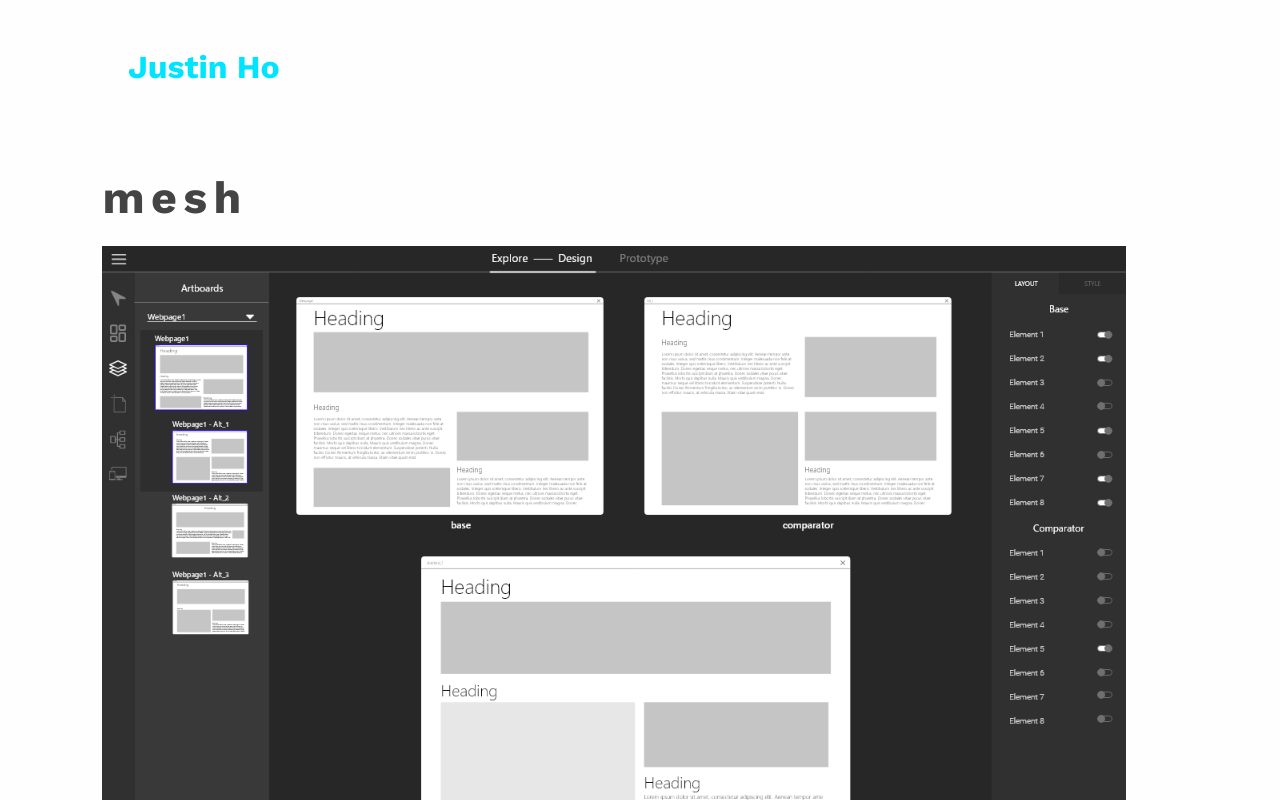
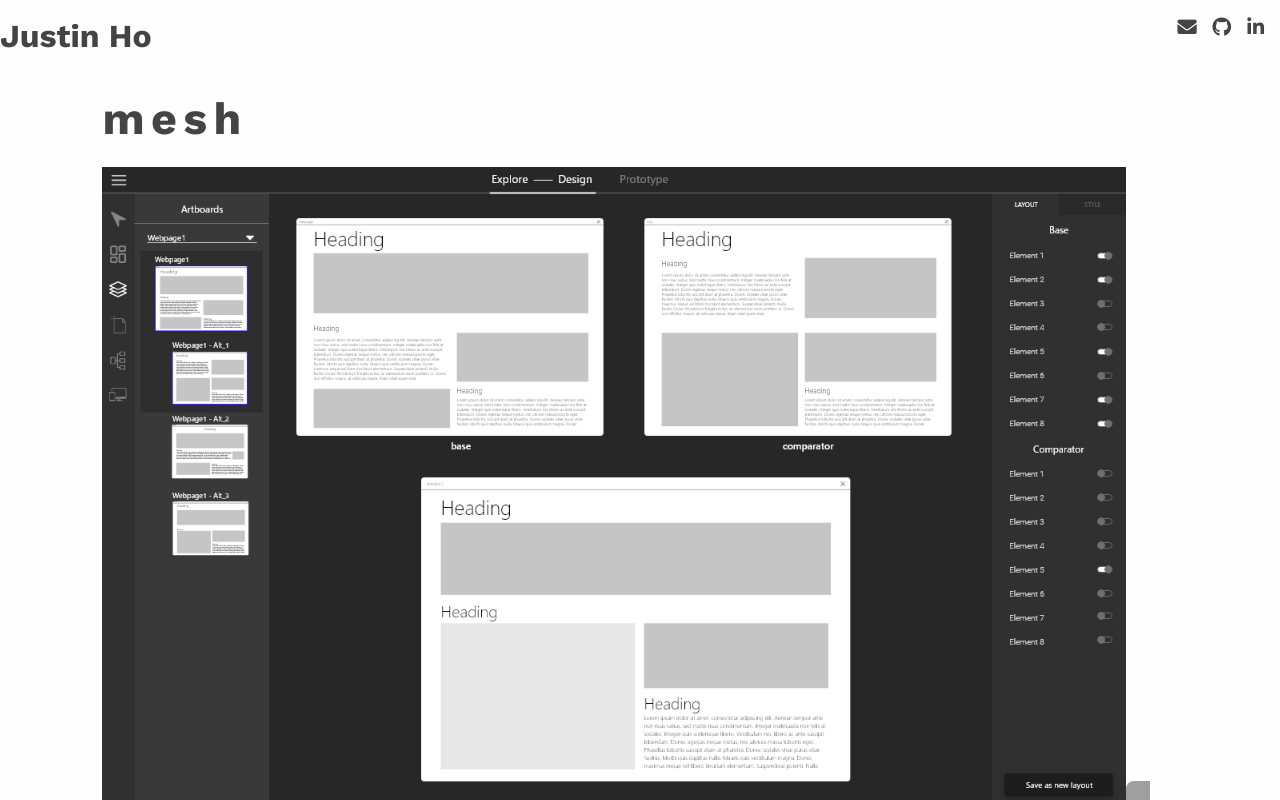
Before and after one commit to jcsho/portfolio-2019, a Vue app: page /projects/mesh in a window 1280 px wide. Shown: the top 800 px of the page. Built offline with nearby package versions, Linux system fonts and the light colour scheme.

Commit message:
Change Props to Objects
Refactor component props to custom interfaces for stricter type checking  and simplify passing data around

```diff
--- a/src/components/Button.vue
+++ b/src/components/Button.vue
@@ -1,18 +1,23 @@
 <template>
-    <a class="btn" :href="link">
-        {{ text }}
-        <i class="btn__icon" :class="icon"></i>
+    <a class="btn" :href="prop.link">
+        {{ prop.text }}
+        <i class="btn__icon" :class="prop.icon"></i>
     </a>
 </template>
 
 <script lang="ts">
 import { Component, Prop, Vue } from 'vue-property-decorator';
 
+export interface ButtonProp {
+    icon: string;
+    link: string;
+    text: string;
+};
+
 @Component
-export default class Button extends Vue{
-    @Prop() link?: string;
-    @Prop() icon?: string;
-    @Prop() text?: string;
+export default class Button extends Vue {
+    @Prop({ type: Object as () => ButtonProp })
+    public prop!: ButtonProp;
 }
 </script>
 
--- a/src/components/NavBar.vue
+++ b/src/components/NavBar.vue
@@ -5,33 +5,16 @@
     </router-link>
 
     <ul class="nav__list">
-            <li
-                v-for="link in links"
-                :key="link.id"
-                class="nav__list-item">
-                <NavLink
-                    :link="link.url"
-                    :icon="link.icon"
-                    :target="link.target"
-                />
+      <li v-for="link in $data._links" :key="link.id" class="nav__list-item">
+        <NavLink :prop="link"/>
       </li>
     </ul>
   </nav>
 </template>
 
 <script lang="ts">
-import NavLink from '@/components/NavLink.vue';
-import { Component, Vue} from 'vue-property-decorator';
-
-/** Link to external domains */
-type ExternalLink = {
-    /** URI to redirect to */
-    url: string,
-    /** Font awesome icon to use */
-    icon: string,
-    /** Target to open, _blank or preventing redirect, etc */
-    target: string
-};
+import NavLink, { NavLinkProp } from "@/components/NavLink.vue";
+import { Component, Vue } from "vue-property-decorator";
 
 @Component({
   components: {
@@ -40,22 +23,19 @@ type ExternalLink = {
 })
 export default class NavBar extends Vue {
   /** List of relevant links for personal work / social media */
-    public _links: ExternalLink[] = [
+  public _links: NavLinkProp[] = [
     {
-            icon: 'fas fa-envelope',
-            target: '',
-            url: 'mailto:justinhodev@gmail.com',
+      icon: "fas fa-envelope",
+      link: "mailto:justinhodev@gmail.com"
     },
     {
-            icon: 'fab fa-github',
-            target: '_blank',
-            url: 'https://github.com/justinhodev',
+      icon: "fab fa-github",
+      link: "https://github.com/justinhodev"
     },
     {
-            icon: 'fab fa-linkedin-in',
-            target: '_blank',
-            url: 'https://linkedin.com/in/justin-ho-dev',
-        },
+      icon: "fab fa-linkedin-in",
+      link: "https://linkedin.com/in/justin-ho-dev"
+    }
   ];
 }
 </script>
@@ -65,13 +45,17 @@ export default class NavBar extends Vue {
   display: flex;
   flex-direction: row;
   justify-content: space-between;
-    align-items: center;
-    padding: 3rem 8rem;
+  align-items: flex-end;
 
   &__logo {
     margin: 0;
     font-size: 2rem;
-        color: var(--primary-color);
+    color: var(--dark-mode-text);
+    transition: color 0.1s ease-in;
+
+    &:hover {
+      color: var(--teal-color);
+    }
   }
 
   &__list {
@@ -81,14 +65,17 @@ export default class NavBar extends Vue {
   }
 
   &__list-item {
-        padding-right: 2rem;
+    padding-right: 1rem;
+  }
 }
 
-    &__link {
-        font-size: 1.2rem;
+@media only screen and (min-width: 1300px) {
+  .nav {
+    height: 18vh;
+    padding: 0 20rem;
 
-        &:hover {
-            color: var(--primary-color);
+    &__list-item {
+      padding-right: 2rem;
     }
   }
 }
--- a/src/components/NavLink.vue
+++ b/src/components/NavLink.vue
@@ -1,32 +1,35 @@
 <template>
-    <a :href="link" :target="target" class="nav-link">
-        <i :class="icon"></i>
+    <a :href="prop.link" target="_blank" class="nav-link">
+        <i :class="prop.icon"></i>
     </a>
 </template>
 
 <script lang="ts">
 import { Component, Prop, Vue } from 'vue-property-decorator';
 
+/** Prop object for NavLink Component */
+export interface NavLinkProp {
+    /** Font awesome icon */
+    icon: string;
+    /** URL to redirect to */
+    link: string;
+}
+
 @Component
 export default class NavLink extends Vue {
-    @Prop({ default: '/'})
-    public link!: string;
-
-    @Prop()
-    public icon!: string;
-
-    @Prop({ default: '' })
-    public target!: string;
-
+    @Prop({ type: Object as () => NavLinkProp })
+    public prop!: NavLinkProp;
 }
 </script>
 
 <style lang="scss">
 .nav-link {
     font-size: 1.2em;
+    color: var(--dark-mode-text);
+    transition: color 0.1s ease-in;
 
     &:hover {
-        color: var(--primary-color);
+        color: var(--teal-color);
     }
 }
 </style>
--- a/src/views/projects/Mesh.vue
+++ b/src/views/projects/Mesh.vue
@@ -8,11 +8,7 @@
       alt="Final Prototype of Mesh"
     >
 
-    <Button
-      link="https://drive.google.com/drive/folders/13BCeZ3rq0o5FiYMtpHGPKnA5K7-Qlnco?usp=sharing"
-      icon="fas fa-external-link-alt"
-      text="See Full Project"
-    />
+    <Button :prop="$data._externalLink" />
 
     <section class="project__info">
       <dl class="project__list">
@@ -100,7 +96,7 @@
 </template>
 
 <script lang="ts">
-import Button from '@/components/Button.vue';
+import Button, { ButtonProp } from '@/components/Button.vue';
 import { Component, Prop, Vue } from 'vue-property-decorator';
 
 @Component({
@@ -108,7 +104,15 @@ import { Component, Prop, Vue } from 'vue-property-decorator';
     Button,
   },
 })
-export default class Mesh extends Vue {}
+export default class Mesh extends Vue {
+
+  _externalLink: ButtonProp = {
+    icon: "fas fa-external-link-alt",
+    link: "https://drive.google.com/drive/folders/13BCeZ3rq0o5FiYMtpHGPKnA5K7-Qlnco?usp=sharing",
+    text: "See Full Project",
+  }
+
+}
 </script>
 
 <style lang="scss" src="@/styles/projects.scss" />
```
Lines whose indentation alone changed are shown as unchanged.
